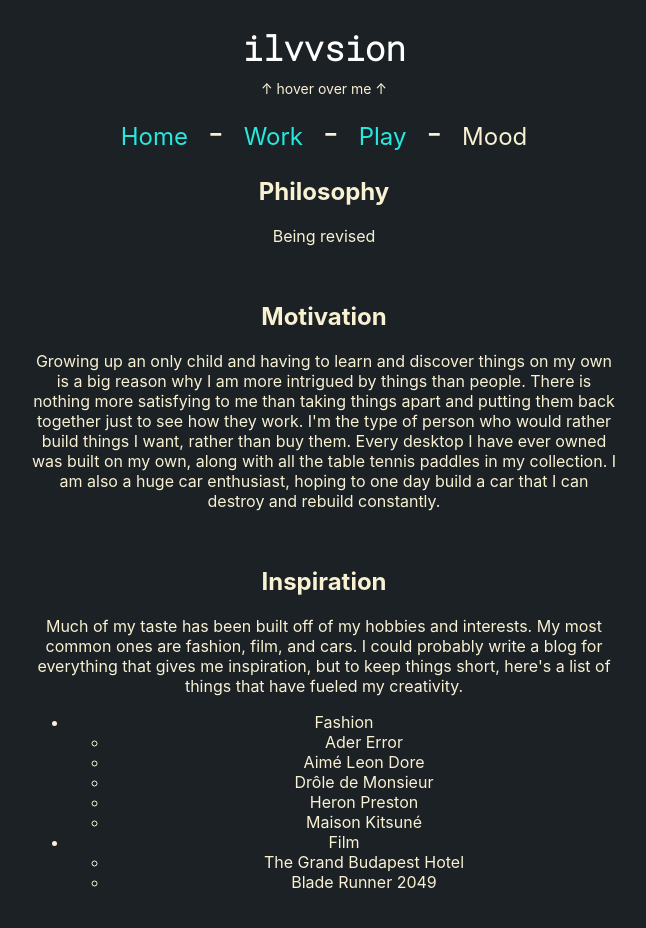
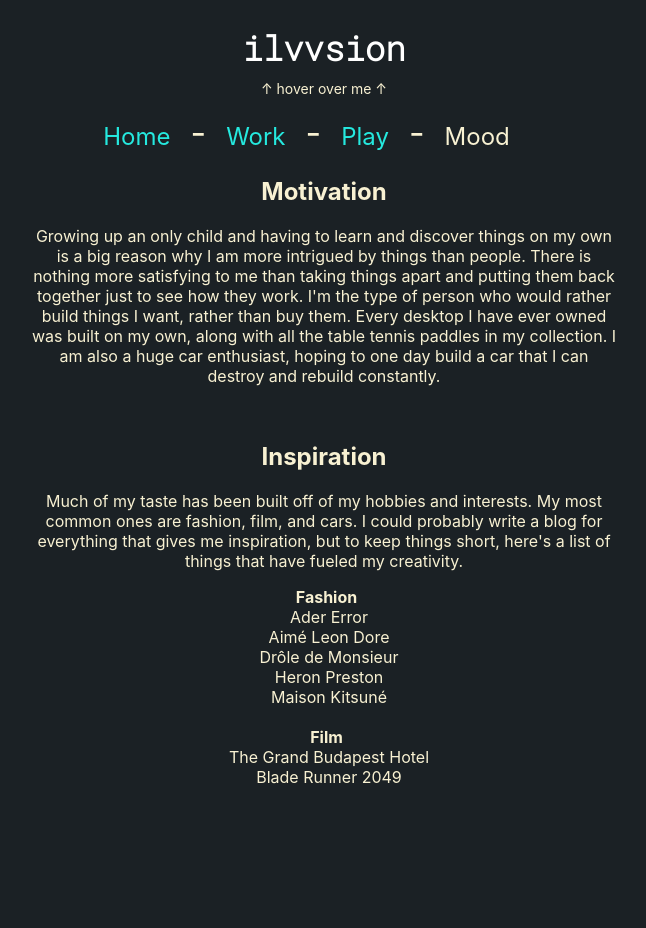
Before and after one commit to ivluu/ivluu.github.io, a React (Create React App) app in the folder my-app/: page /mood in a window 1280 px wide. Shown: the top 928 px of the page, without its empty margins (316-962 px from the left). After the commit the page ends 828 px from the top, so only its background shows below. Built offline with nearby package versions, Linux system fonts and the light colour scheme.

Commit message:
Update mood

```diff
--- a/my-app/src/Pages/Home/Home.css
+++ b/my-app/src/Pages/Home/Home.css
@@ -2,6 +2,8 @@
     display: flex;
     flex-wrap: wrap;
     margin-top: 12vw;
+    padding-left: 5vw;
+    padding-right: 5vw;
     justify-content: center;
 }
 
@@ -44,6 +46,7 @@
         display: flex;
         flex-wrap: wrap;
         margin-top: 18vw;
+        padding: 0;
         justify-content: center;
     }
     .container p{
--- a/my-app/src/Pages/Mood/Mood.css
+++ b/my-app/src/Pages/Mood/Mood.css
@@ -0,0 +1,4 @@
+ol, ul{
+    list-style-type: none;
+    margin-right: 35px;
+}
--- a/my-app/src/Pages/Mood/Mood.js
+++ b/my-app/src/Pages/Mood/Mood.js
@@ -6,11 +6,11 @@ export default function Mood() {
         <div>
             <section class="container2">
                 <section class="constrict">
-                    <h2>Philosophy</h2>
+                    {/* <h2>Philosophy</h2>
                     <p>
                         Being revised
                     </p>
-                    <br></br>
+                    <br></br> */}
                     <h2>Motivation</h2>
                     <p>
                         Growing up an only child and having to learn and discover things on my own is a big reason why I am more intrigued by things than people.
@@ -26,7 +26,7 @@ export default function Mood() {
                     </p>
                     <ul>
                         <li>
-                            Fashion
+                            <b>Fashion</b>
                             <ul>
                                 <li>Ader Error</li>
                                 <li>Aimé Leon Dore</li>
@@ -35,8 +35,9 @@ export default function Mood() {
                                 <li>Maison Kitsuné</li>
                             </ul>
                         </li>
+                        <br></br>
                         <li>
-                            Film
+                            <b>Film</b>
                             <ul>
                                 <li>The Grand Budapest Hotel</li>
                                 <li>Blade Runner 2049</li>
```
